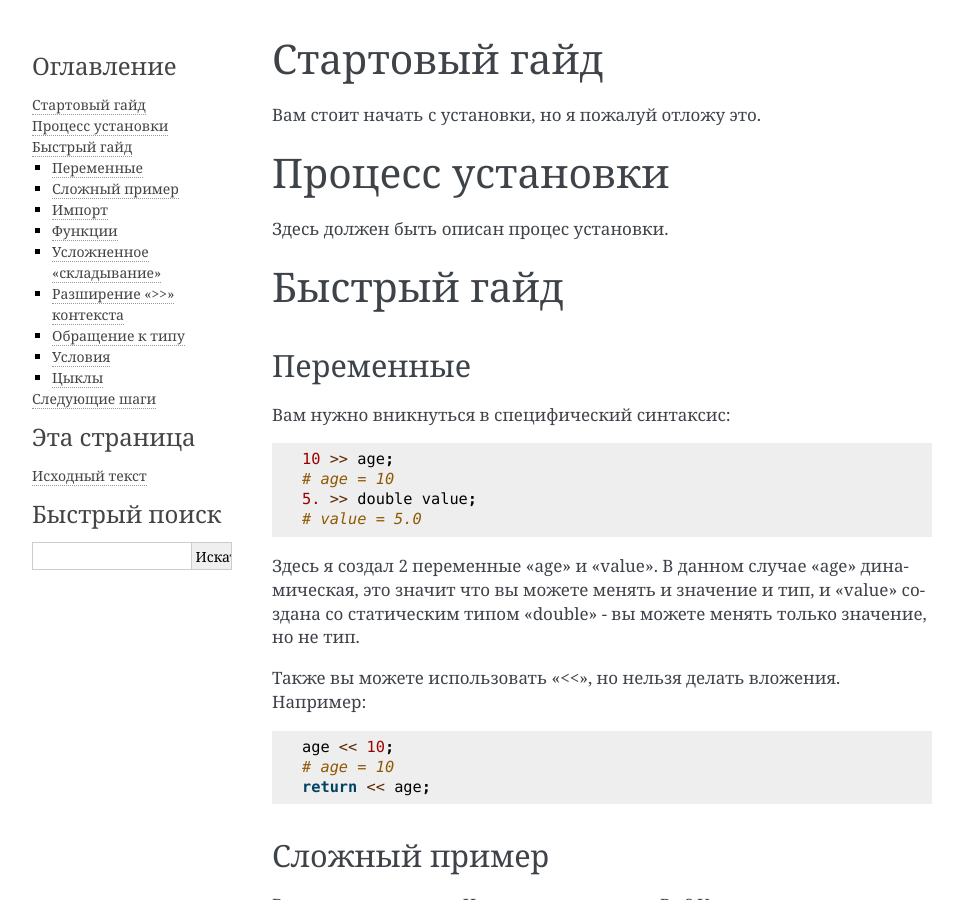
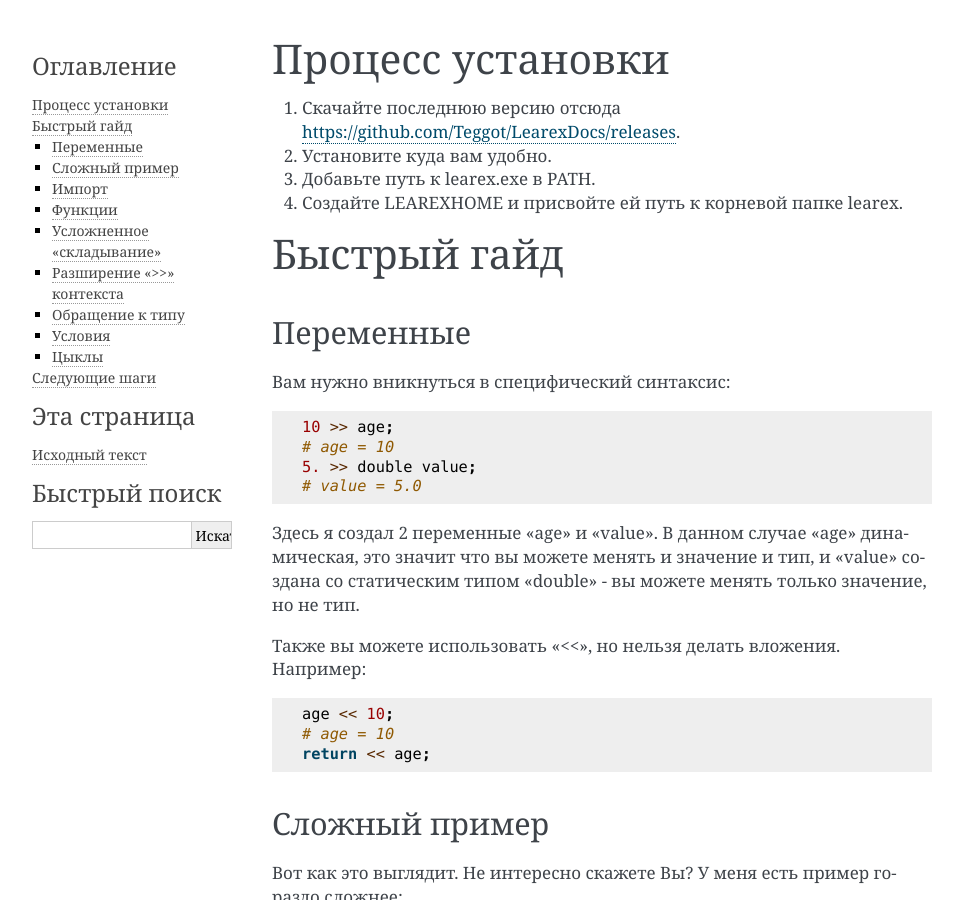
Before and after one commit to Teggot/LearexDocsRU, a Sphinx documentation site: the page built from docs/source/getting_started.rst, in a window 1280 px wide and 900 px high. Shown: the whole window, without its empty margins (148-1111 px from the left). Built offline with Sphinx 7.4.7, drawn with Linux system fonts in a browser that asks for light colours.

Commit message:
Update getting_started.rst

```diff
--- a/docs/source/getting_started.rst
+++ b/docs/source/getting_started.rst
@@ -1,12 +1,10 @@
-Стартовый гайд
-==============
-
-Вам стоит начать с установки, но я пожалуй отложу это.
-
 Процесс установки
 =================
 
-Здесь должен быть описан процес установки.
+1. Скачайте последнюю версию отсюда https://github.com/Teggot/LearexDocs/releases.
+2. Установите куда вам удобно.
+3. Добавьте путь к learex.exe в PATH.
+4. Создайте LEAREXHOME и присвойте ей путь к корневой папке learex.
 
 Быстрый гайд
 ============
```
